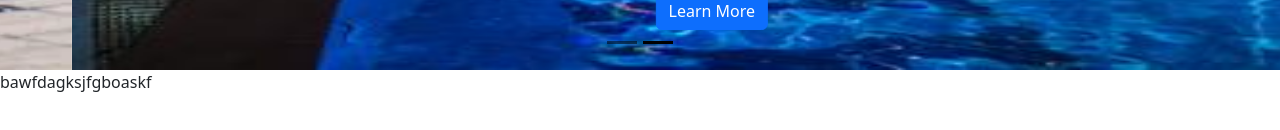
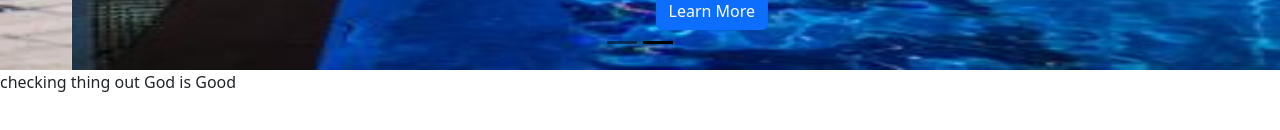
Before and after one commit to napsreload/hotel-reservation, a React (Create React App) app: page / in a window 1280 px wide. Shown: the part 486-616 px from the top of the page. Built offline with nearby package versions, Linux system fonts and the light colour scheme.

Commit message:
just added a file

```diff
--- a/src/Components/home.js
+++ b/src/Components/home.js
@@ -3,7 +3,7 @@ import React from 'react';
 function Home() {
   return (
     <div>
-      <p>bawfdagksjfgboaskf</p>
+      <p>checking thing out God is Good </p>
     </div>
   );
 }
```
Also changed, not shown: doc1.txt.txt (added).
